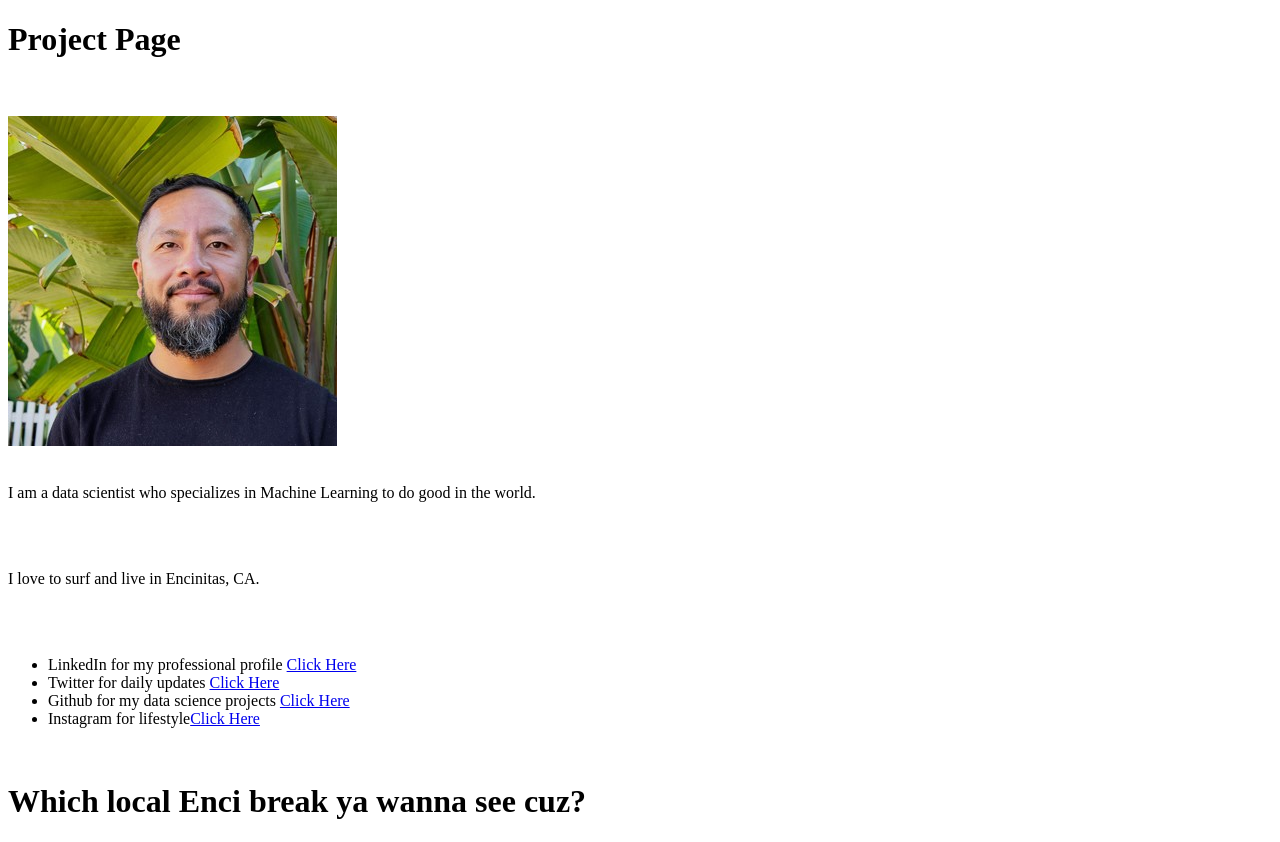
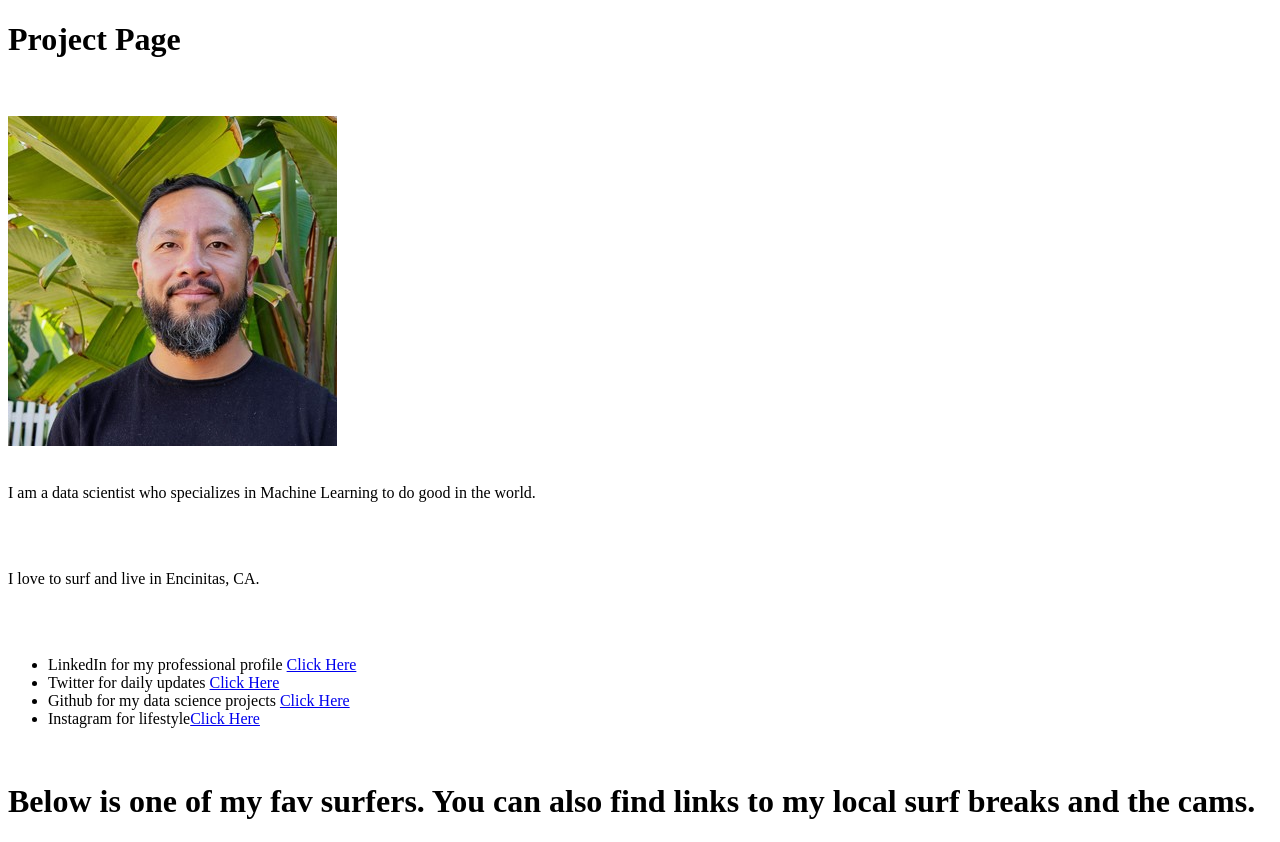
Before and after one commit to jaysueno/portfolio, a Flask app: page / in a window 1280 px wide. Shown: the top 842 px of the page. Run offline with Flask 2, Linux system fonts and the light colour scheme.

Commit message:
update index

```diff
--- a/templates/index.html
+++ b/templates/index.html
@@ -21,7 +21,7 @@
             <li>Instagram for lifestyle<a href="https://www.instagram.com/jay_sueno/" target="_blank">Click Here</a></li>
         </ul>
     <br>
-        <h1>Which local Enci break ya wanna see cuz?</h1>
+        <h1>Below is one of my fav surfers. You can also find links to my local surf breaks and the cams.</h1>
         <img width="500" src="https://www.outsideonline.com/sites/default/files/styles/width_1200/public/2019/05/23/woman-surfing-wave_h.jpg?itok=sfLvUziM" alt="Hana Shredding" />
         <p>
             <ul>
```
